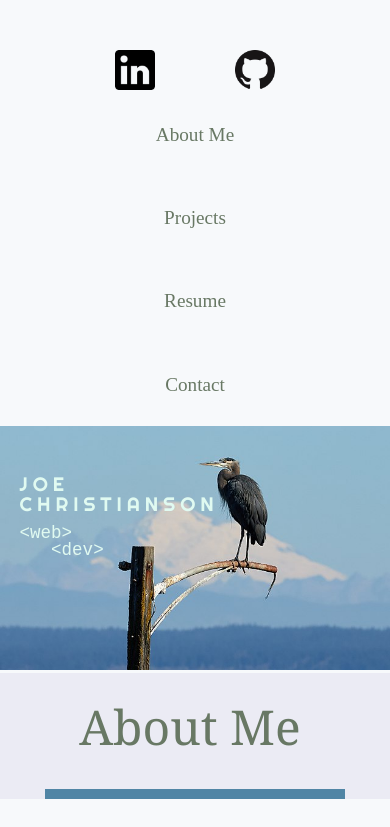
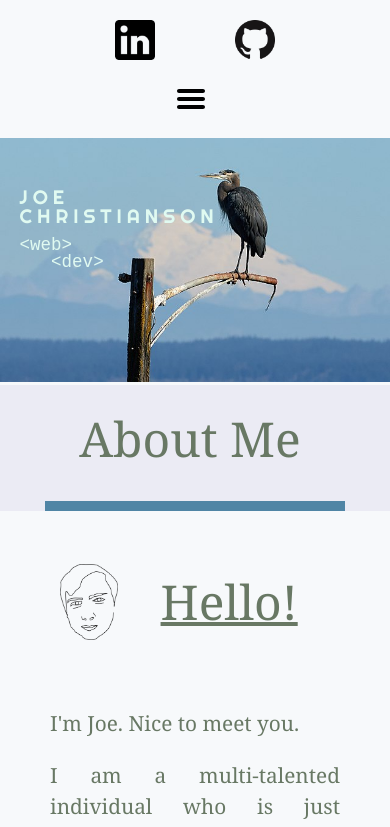
Before and after one commit to JoeChristianson/PersonalPortfolio, a plain HTML site: page index.html in a window 390 px wide. Shown: the top 827 px of the page. Drawn offline with nearby package versions, Linux system fonts and the light colour scheme; no server answers.

Commit message:
added hamburger for mobile, made sticky and scrollpadding

```diff
--- a/assets/css/style.css
+++ b/assets/css/style.css
@@ -3,6 +3,12 @@
     font-family: Cambria, Cochin, Georgia, Times, 'Times New Roman', serif;
     color: var(--main-text-color);
 }
+
+html{
+    scroll-behavior: smooth;
+    scroll-padding:90px;
+}
+
 
 :root{
     --main-bg-color: #F7F9fb;
@@ -43,6 +49,15 @@ header{
     display: flex;
     justify-content: space-between;
     align-items: center;
+    position: sticky;
+    top: 0px;
+    Z-INDEX: 5;
+    background-color: var(--main-bg-color);
+
+}
+
+#hamburger{
+    display: none;
 }
 
 header>#social-links>ul{
@@ -70,15 +85,21 @@ header>nav>ul{
     text-decoration: none;
     color:var(--main-text-color);
     font-size: 1.2em;
+    padding: 2em;
 }
 
 nav li{
-    padding:2em;
+    padding:2em 0em;
 }
+
 
 nav li:hover{
     background-color: var(--nav-hover-bg-color);
 
+}
+
+nav a{
+    padding: 2em;
 }
 
 /* Should find a more aesthetically-pleasing picture */
@@ -198,7 +219,7 @@ margin: 0;
     position: absolute;
     top: 0px;
     right: 0px;
-    z-index: 5;
+    z-index: 3;
     padding: 10px;
     background: white;
 }
@@ -284,6 +305,11 @@ footer div,footer a{
 /* children become centered in header, project tile's flex box flows vertically */
 
 @media screen and (max-width:992px) {
+
+    html{
+        scroll-padding-top: 160px;
+    }
+
     header{
         flex-direction: column;
 
@@ -353,6 +379,11 @@ footer div,footer a{
 
 
 @media screen and (max-width:768px) {
+    html{
+        scroll-padding-top: 120px;
+    }
+
+
     header{
         padding: 20px 0 0 0;
     }
@@ -362,12 +393,43 @@ footer div,footer a{
         width: 100%;
     }
 
+    #social-links{
+        margin-top: 0;
+    }
     nav li{
         margin: 0;
+        padding: 1em 0em;
     }
 
     header>nav>ul{
         flex-direction: column;
+        align-items: center;
     }
-
+    nav li{
+        display: none;
+    }
+    .nav-links{
+        padding: 0.8em;
+    }
+    #hamburger{
+        transform: translateX(-50%);
+        display: block;
+        background-color: none;
+        width: 20px;
+        padding:20px;
+        text-align: center;
+        transition: all 300ms linear;
+    }
+    nav li:hover{
+        background-color: transparent;
+    }
+    #hamburger.turned{
+        transform: rotate(90deg);
+    }
+    #hamburger>span{
+        padding:0px
+    }
+    nav li.opened{
+        display: block;
+    }
 }
--- /dev/null
+++ b/assets/scripts/event-listeners.js
@@ -0,0 +1,24 @@
+const hamburger = document.querySelector("#hamburger");
+const navConts = document.querySelectorAll("nav ul li");
+const navLinks=document.querySelectorAll(".nav-links")
+let opened = false;
+
+hamburger.addEventListener("click",e=>{
+    if (!opened){
+        navConts.forEach(link=>link.classList.add("opened"));
+        hamburger.classList.add("turned")
+        opened=true;
+    }
+    else{
+        navConts.forEach(link=>link.classList.remove("opened"));
+        hamburger.classList.remove("turned")
+        opened=false;
+    }
+})
+
+navLinks.forEach(link=>link.addEventListener("click",e=>{
+    navConts.forEach(cont=>{
+        cont.classList.remove("opened");
+        hamburger.classList.remove("turned")
+    })
+}))
--- a/index.html
+++ b/index.html
@@ -19,12 +19,14 @@
       crossorigin="anonymous"
     ></script>
     <script src="./assets/scripts/pullProjects.js" defer></script>
+    <script src="./assets/scripts/event-listeners.js" defer></script>
   </head>
   <body>
     <header>
       <div id="social-links">
         <ul id="social-links-list">
           <!-- These do not link to my profiles at the moment, any other ones to add? -->
+
           <li>
             <a href="https://www.linkedin.com/in/joseph-christianson-b627a113/"
               ><img src="./assets/images/linked-in-logo.png"
@@ -39,6 +41,24 @@
       </div>
       <nav>
         <ul>
+          <li id="hamburger">
+            <span class="nav-links"
+              ><svg
+                height="32px"
+                id="Layer_1"
+                style="enable-background: new 0 0 32 32"
+                version="1.1"
+                viewBox="0 0 32 32"
+                width="32px"
+                xml:space="preserve"
+                xmlns="http://www.w3.org/2000/svg"
+                xmlns:xlink="http://www.w3.org/1999/xlink"
+              >
+                <path
+                  d="M4,10h24c1.104,0,2-0.896,2-2s-0.896-2-2-2H4C2.896,6,2,6.896,2,8S2.896,10,4,10z M28,14H4c-1.104,0-2,0.896-2,2  s0.896,2,2,2h24c1.104,0,2-0.896,2-2S29.104,14,28,14z M28,22H4c-1.104,0-2,0.896-2,2s0.896,2,2,2h24c1.104,0,2-0.896,2-2  S29.104,22,28,22z"
+                /></svg
+            ></span>
+          </li>
           <li><a class="nav-links" href="#about-me">About Me</a></li>
           <li><a class="nav-links" href="#projects">Projects</a></li>
           <li>
```
